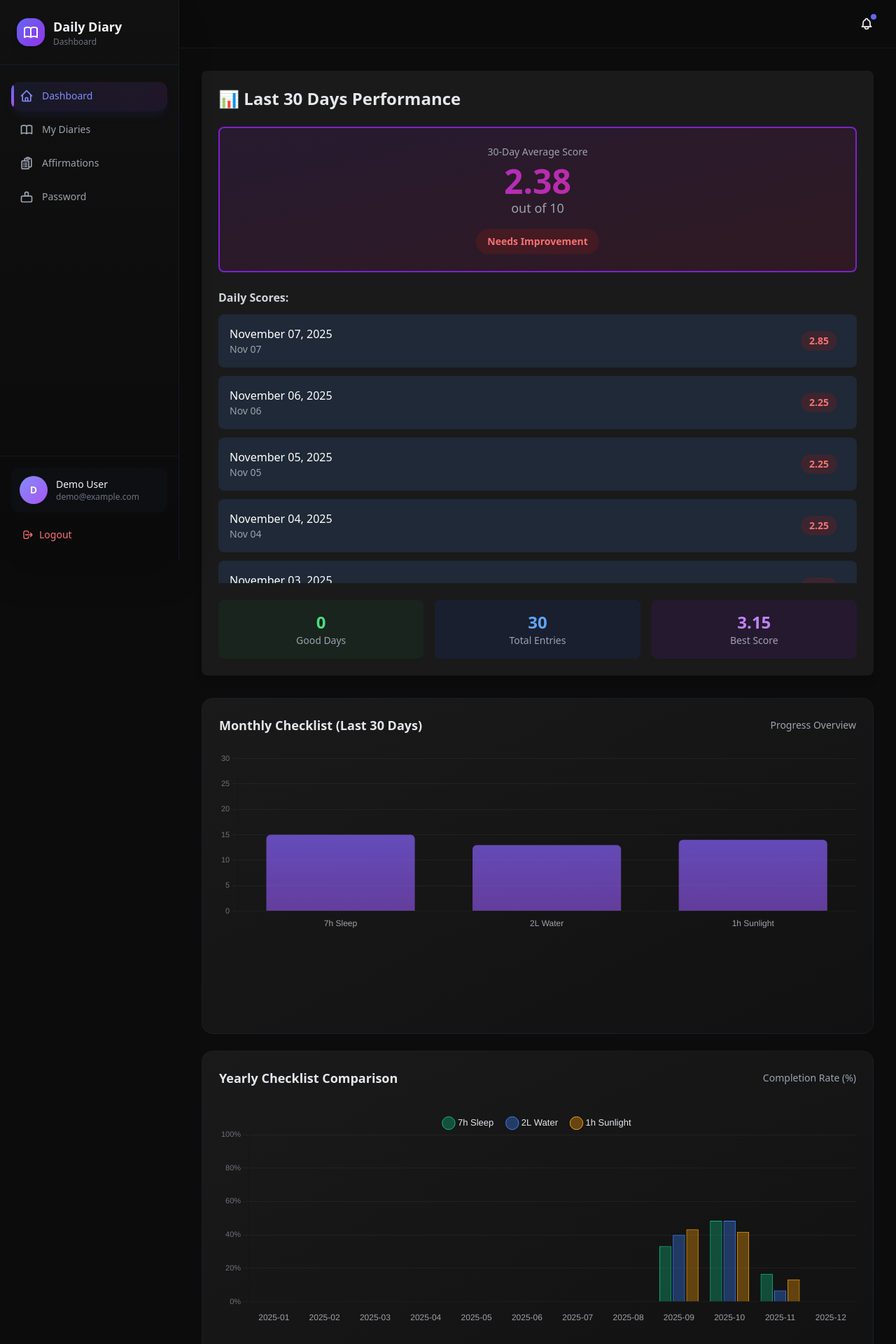
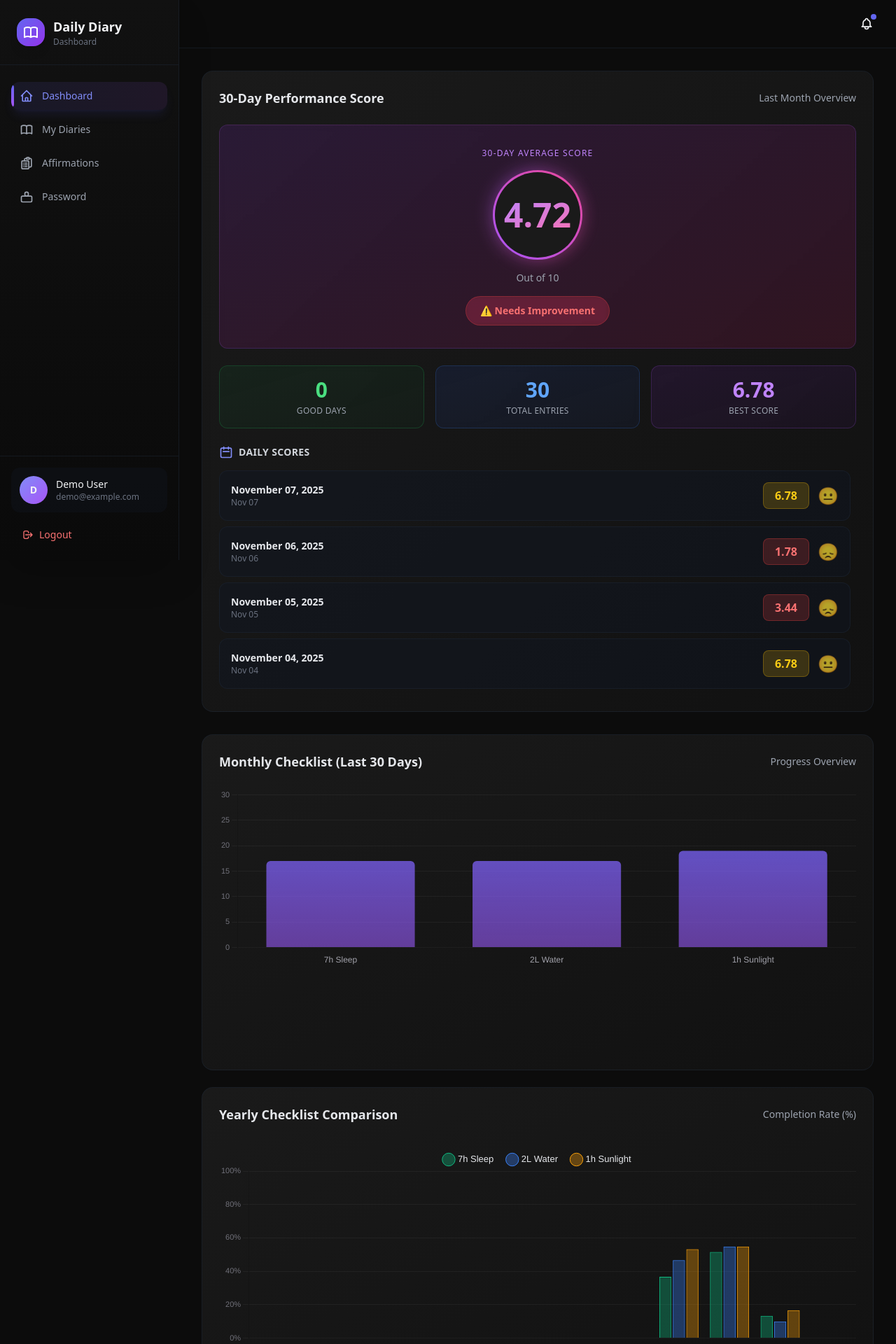
Before and after one commit to AnimeshShakya/e-diary, a Laravel app: page /dashboard in a window 1280 px wide. Shown: the top 1920 px of the page at 70% size. Run offline with Laravel 12, Linux system fonts and the light colour scheme; a user stored in the database is signed in; data comes from the database, SQL or seed files in the repository; style sheets or scripts are compiled from the project's sources; some libraries are stand-ins or nearby versions.

Commit message:
Added Scoring feature

```diff
--- a/app/Livewire/ScoreCalculator.php
+++ b/app/Livewire/ScoreCalculator.php
@@ -3,6 +3,7 @@
 namespace App\Livewire;
 
 use App\Models\Diary;
+use App\Models\Checklist;
 use Carbon\Carbon;
 use Illuminate\Support\Facades\Auth;
 use Livewire\Component;
@@ -112,8 +113,8 @@ class ScoreCalculator extends Component
     {
         // Load checklist data
         $checklistArray = json_decode($diary->checklist_array, true) ?? [];
-        $totalChecklist = count($checklistArray);
-        $completedChecklist = collect($checklistArray)->where('completed', true)->count();
+        $completedChecklist = count($checklistArray);
+        $totalChecklist = Checklist::count();
 
         // Calculate checklist score
         $checklistScore = $totalChecklist > 0
@@ -122,8 +123,11 @@ class ScoreCalculator extends Component
 
         // Sleep score
         $sleep = $diary->sleep ?? 7;
-        if ($sleep >= 6 && $sleep <= 8) {
+        if ($sleep == 7) {
             $sleepScore = 10;
+        }
+        elseif ($sleep == 6 && $sleep == 8) {
+            $sleepScore = 9;
         } elseif ($sleep == 5 || $sleep == 9) {
             $sleepScore = 7;
         } elseif ($sleep == 4 || $sleep == 10) {
@@ -131,25 +135,26 @@ class ScoreCalculator extends Component
         } else {
             $sleepScore = 1;
         }
-        $sleepFinal = ($sleepScore / 10) * 2.5;
+        $sleepFinal = ($sleepScore / 10) * 2;
 
         // Management score
-        $management = $diary->management ?? 1;
+        $management = $diary->management ?? 2;
         $managementScore = max(0, 10 - ($management - 1));
-        $managementFinal = ($managementScore / 10) * 1.5;
+        $managementFinal = ($managementScore / 10) * 1;
 
         // Utilized score
         $utilized = $diary->utilized ?? 16;
         $utilizedScore = min(($utilized / 16) * 10, 10);
-        $utilizedFinal = ($utilizedScore / 10) * 2;
+        $utilizedFinal = ($utilizedScore / 10) * 3;
 
         // Wasted score
         $wasted = $diary->wasted ?? 0;
         $wastedScore = max(0, 10 - $wasted);
-        $wastedFinal = ($wastedScore / 10) * 1;
+        $wastedFinal = ($wastedScore / 10) * 3;
 
         // Total score
         $timeScore = $sleepFinal + $managementFinal + $utilizedFinal + $wastedFinal;
+        $timeScore = ($timeScore / 9) * 5;
 
         return round($checklistScore + $timeScore, 2);
     }
--- a/resources/css/app.css
+++ b/resources/css/app.css
@@ -1,3 +1,18 @@
 @tailwind base;
 @tailwind components;
 @tailwind utilities;
+
+@layer utilities {
+    @keyframes spin-slow {
+        from {
+            transform: rotate(0deg);
+        }
+        to {
+            transform: rotate(360deg);
+        }
+    }
+
+    .animate-spin-slow {
+        animation: spin-slow 3s linear infinite;
+    }
+}
--- a/resources/views/livewire/score-calculator-monthly.blade.php
+++ b/resources/views/livewire/score-calculator-monthly.blade.php
@@ -1,61 +1,116 @@
-<div class="p-6 bg-white dark:bg-[#1a1a1a] rounded-lg shadow-lg">
-    <h3 class="text-2xl font-bold mb-6 text-gray-800 dark:text-gray-200">📊 Last 30 Days Performance</h3>
+<x-dashboard.card class="hover:border-indigo-500/50">
+    <div class="flex items-center justify-between mb-6">
+        <h3 class="text-lg font-semibold text-gray-200">30-Day Performance Score</h3>
+        <span class="text-sm text-gray-400">Last Month Overview</span>
+    </div>
 
     @if($hasData)
-        <!-- Average Score Display -->
-        <div class="mb-6 p-6 bg-gradient-to-br from-purple-50 to-pink-50 dark:from-purple-900/20 dark:to-pink-900/20 rounded-lg border-2 border-purple-200 dark:border-purple-700">
-            <div class="text-center">
-                <div class="text-sm text-gray-600 dark:text-gray-400 mb-2">30-Day Average Score</div>
-                <div class="text-5xl font-bold text-transparent bg-clip-text bg-gradient-to-r from-purple-600 to-pink-600">
+        <div class="space-y-6">
+            <!-- 30 Day Average Score - Hero Section -->
+            <div class="relative p-8 rounded-xl bg-gradient-to-br from-purple-900/20 to-pink-900/20 border border-purple-500/20 backdrop-blur-sm overflow-hidden">
+                <!-- Animated Background -->
+                <div class="absolute inset-0 bg-gradient-to-br from-purple-500/5 to-pink-500/5 animate-pulse"></div>
+
+                <div class="relative z-10 text-center">
+                    <div class="text-xs uppercase tracking-widest text-purple-400 mb-4 font-medium">
+                        30-Day Average Score
+                    </div>
+
+                    <div class="flex justify-center items-center mb-4">
+                        <div class="relative">
+                            <!-- Animated Ring -->
+                            <div class="absolute inset-0 rounded-full bg-gradient-to-tr from-purple-500 to-pink-500 animate-spin-slow blur-md opacity-50"></div>
+
+                            <!-- Score Circle -->
+                            <div class="relative w-32 h-32 rounded-full bg-gradient-to-tr from-purple-500 to-pink-500 p-[3px]">
+                                <div class="w-full h-full bg-[#1a1a1a] rounded-full flex items-center justify-center">
+                                    <span class="text-5xl font-bold bg-gradient-to-br from-purple-400 to-pink-400 bg-clip-text text-transparent">
                                         {{ $averageScore }}
+                                    </span>
                                 </div>
-                <div class="text-lg text-gray-600 dark:text-gray-400">out of 10</div>
+                            </div>
+                        </div>
+                    </div>
 
-                <!-- Rating Badge -->
-                <div class="mt-4 inline-block px-4 py-2 rounded-full text-sm font-semibold
-                    @if($averageScore >= 9) bg-green-100 dark:bg-green-900/30 text-green-800 dark:text-green-400
-                    @elseif($averageScore >= 7) bg-blue-100 dark:bg-blue-900/30 text-blue-800 dark:text-blue-400
-                    @elseif($averageScore >= 5) bg-yellow-100 dark:bg-yellow-900/30 text-yellow-800 dark:text-yellow-400
-                    @else bg-red-100 dark:bg-red-900/30 text-red-800 dark:text-red-400
+                    <div class="text-sm text-gray-400 mb-4">Out of 10</div>
+
+                    <!-- Performance Badge -->
+                    <div class="inline-flex items-center gap-2 px-5 py-2.5 rounded-full text-sm font-semibold backdrop-blur-sm
+                        @if($averageScore >= 9) bg-green-500/20 text-green-400 border border-green-500/30
+                        @elseif($averageScore >= 7) bg-blue-500/20 text-blue-400 border border-blue-500/30
+                        @elseif($averageScore >= 5) bg-yellow-500/20 text-yellow-400 border border-yellow-500/30
+                        @else bg-red-500/20 text-red-400 border border-red-500/30
                         @endif
                     ">
-                    @if($averageScore >= 9) Excellent Performance
-                    @elseif($averageScore >= 7) Good Performance
-                    @elseif($averageScore >= 5) Fair Performance
-                    @else Needs Improvement
+                        @if($averageScore >= 9) ⭐ Excellent Performance
+                        @elseif($averageScore >= 7) ✅ Good Progress
+                        @elseif($averageScore >= 5) ⚡ Keep Going
+                        @else ⚠️ Needs Improvement
                         @endif
                     </div>
                 </div>
             </div>
 
+            <!-- Statistics Grid -->
+            <div class="grid grid-cols-3 gap-4">
+                <div class="p-4 rounded-xl bg-gradient-to-br from-green-900/20 to-green-900/10 border border-green-500/20 text-center backdrop-blur-sm">
+                    <div class="text-3xl font-bold text-green-400 mb-1">
+                        {{ collect($monthlyScores)->where('score', '>=', 7)->count() }}
+                    </div>
+                    <div class="text-xs text-gray-400 uppercase tracking-wide">Good Days</div>
+                </div>
+                <div class="p-4 rounded-xl bg-gradient-to-br from-blue-900/20 to-blue-900/10 border border-blue-500/20 text-center backdrop-blur-sm">
+                    <div class="text-3xl font-bold text-blue-400 mb-1">
+                        {{ count($monthlyScores) }}
+                    </div>
+                    <div class="text-xs text-gray-400 uppercase tracking-wide">Total Entries</div>
+                </div>
+                <div class="p-4 rounded-xl bg-gradient-to-br from-purple-900/20 to-purple-900/10 border border-purple-500/20 text-center backdrop-blur-sm">
+                    <div class="text-3xl font-bold text-purple-400 mb-1">
+                        {{ collect($monthlyScores)->max('score') ?? 0 }}
+                    </div>
+                    <div class="text-xs text-gray-400 uppercase tracking-wide">Best Score</div>
+                </div>
+            </div>
+
             <!-- Daily Scores List -->
-        <div class="space-y-3">
-            <h4 class="font-semibold text-gray-700 dark:text-gray-300 mb-3">Daily Scores:</h4>
-            <div class="grid gap-3 max-h-96 overflow-y-auto">
+            <div>
+                <h4 class="text-sm font-semibold text-gray-300 mb-4 flex items-center gap-2 uppercase tracking-wide">
+                    <svg class="w-5 h-5 text-indigo-400" fill="none" stroke="currentColor" viewBox="0 0 24 24">
+                        <path stroke-linecap="round" stroke-linejoin="round" stroke-width="2" d="M8 7V3m8 4V3m-9 8h10M5 21h14a2 2 0 002-2V7a2 2 0 00-2-2H5a2 2 0 00-2 2v12a2 2 0 002 2z"></path>
+                    </svg>
+                    Daily Scores
+                </h4>
+
+                <div class="space-y-2 max-h-[320px] overflow-y-auto pr-2 scrollbar-thin scrollbar-thumb-gray-700 scrollbar-track-gray-900/50">
                     @foreach($monthlyScores as $dayScore)
-                    <div class="flex items-center justify-between p-4 bg-gray-50 dark:bg-gray-800 rounded-lg hover:bg-gray-100 dark:hover:bg-gray-700 transition">
-                        <div>
-                            <div class="font-medium text-gray-900 dark:text-white">{{ $dayScore['fullDate'] }}</div>
-                            <div class="text-sm text-gray-500 dark:text-gray-400">{{ $dayScore['date'] }}</div>
+                        <div class="group flex items-center justify-between p-4 rounded-xl bg-gray-900/40 border border-gray-800/50 hover:border-indigo-500/30 hover:bg-gray-900/60 transition-all duration-200">
+                            <!-- Date -->
+                            <div class="flex-1">
+                                <div class="font-semibold text-gray-200 text-sm">{{ $dayScore['fullDate'] }}</div>
+                                <div class="text-xs text-gray-500">{{ $dayScore['date'] }}</div>
                             </div>
+
                             <div class="flex items-center gap-3">
                                 <!-- Score Badge -->
-                            <span class="px-3 py-1 rounded-full text-sm font-semibold
-                                @if($dayScore['score'] >= 9) bg-green-100 dark:bg-green-900/30 text-green-800 dark:text-green-400
-                                @elseif($dayScore['score'] >= 7) bg-blue-100 dark:bg-blue-900/30 text-blue-800 dark:text-blue-400
-                                @elseif($dayScore['score'] >= 5) bg-yellow-100 dark:bg-yellow-900/30 text-yellow-800 dark:text-yellow-400
-                                @else bg-red-100 dark:bg-red-900/30 text-red-800 dark:text-red-400
+                                <div class="flex flex-col items-end">
+                                    <span class="px-4 py-1.5 rounded-lg min-w-[55px] text-center text-base font-bold backdrop-blur-sm
+                                        @if($dayScore['score'] >= 9) bg-green-500/20 text-green-400 border border-green-500/30
+                                        @elseif($dayScore['score'] >= 7) bg-blue-500/20 text-blue-400 border border-blue-500/30
+                                        @elseif($dayScore['score'] >= 5) bg-yellow-500/20 text-yellow-400 border border-yellow-500/30
+                                        @else bg-red-500/20 text-red-400 border border-red-500/30
                                         @endif
                                     ">
                                         {{ $dayScore['score'] }}
                                     </span>
+                                </div>
 
-                            <!-- Emoji -->
-                            <span class="text-2xl">
-                                @if($dayScore['score'] >= 9)
-                                @elseif($dayScore['score'] >= 7)
-                                @elseif($dayScore['score'] >= 5)
-                                @else
+                                <!-- Emoji Mood -->
+                                <span class="text-2xl opacity-70 group-hover:opacity-100 group-hover:scale-110 transition-all duration-200">
+                                    @if($dayScore['score'] >= 9) 😍
+                                    @elseif($dayScore['score'] >= 7) 😊
+                                    @elseif($dayScore['score'] >= 5) 😐
+                                    @else 😞
                                     @endif
                                 </span>
                             </div>
@@ -63,38 +118,25 @@
                     @endforeach
                 </div>
             </div>
-
-        <!-- Statistics -->
-        <div class="mt-6 grid grid-cols-3 gap-4">
-            <div class="p-4 bg-green-50 dark:bg-green-900/20 rounded-lg text-center">
-                <div class="text-2xl font-bold text-green-600 dark:text-green-400">
-                    {{ collect($monthlyScores)->where('score', '>=', 7)->count() }}
-                </div>
-                <div class="text-sm text-gray-600 dark:text-gray-400">Good Days</div>
-            </div>
-            <div class="p-4 bg-blue-50 dark:bg-blue-900/20 rounded-lg text-center">
-                <div class="text-2xl font-bold text-blue-600 dark:text-blue-400">
-                    {{ count($monthlyScores) }}
-                </div>
-                <div class="text-sm text-gray-600 dark:text-gray-400">Total Entries</div>
-            </div>
-            <div class="p-4 bg-purple-50 dark:bg-purple-900/20 rounded-lg text-center">
-                <div class="text-2xl font-bold text-purple-600 dark:text-purple-400">
-                    {{ collect($monthlyScores)->max('score') ?? 0 }}
-                </div>
-                <div class="text-sm text-gray-600 dark:text-gray-400">Best Score</div>
-            </div>
         </div>
     @else
-        <div class="h-64 flex items-center justify-center p-6 bg-gray-50 dark:bg-gray-900/50 rounded-lg border-2 border-dashed border-gray-300 dark:border-gray-700">
-            <div class="text-center text-gray-500 dark:text-gray-400">
-                <div class="text-6xl mb-4">📊</div>
-                <p class="text-lg">No diary entries found in the last 30 days</p>
-                <p class="text-sm mt-2">Start creating diary entries to see your performance!</p>
-                <a href="{{ route('diaries.create') }}" class="mt-4 inline-block px-6 py-2 bg-blue-600 hover:bg-blue-700 text-white rounded-lg transition">
+        <div class="flex items-center justify-center p-12 rounded-xl bg-gray-900/40 border border-gray-800/50 min-h-[24rem]">
+            <div class="text-center">
+                <div class="w-20 h-20 mx-auto mb-6 rounded-full bg-gray-800/50 flex items-center justify-center">
+                    <svg class="w-10 h-10 text-gray-600" fill="none" stroke="currentColor" viewBox="0 0 24 24">
+                        <path stroke-linecap="round" stroke-linejoin="round" stroke-width="2"
+                            d="M9 19v-6a2 2 0 00-2-2H5a2 2 0 00-2 2v6a2 2 0 002 2h2a2 2 0 002-2zm0 0V9a2 2 0 012-2h2a2 2 0 012 2v10m-6 0a2 2 0 002 2h2a2 2 0 002-2m0 0V5a2 2 0 012-2h2a2 2 0 012 2v14a2 2 0 01-2 2h-2a2 2 0 01-2-2z"></path>
+                    </svg>
+                </div>
+                <p class="text-gray-400 text-base mb-2">No diary entries found in the last 30 days</p>
+                <p class="text-gray-500 text-sm mb-6">Start creating diary entries to see your performance!</p>
+                <a href="{{ route('diaries.create') }}" class="inline-flex items-center gap-2 px-6 py-2.5 bg-gradient-to-r from-indigo-600 to-purple-600 hover:from-indigo-500 hover:to-purple-500 text-white rounded-lg font-medium transition-all duration-200 shadow-lg shadow-indigo-500/20">
+                    <svg class="w-5 h-5" fill="none" stroke="currentColor" viewBox="0 0 24 24">
+                        <path stroke-linecap="round" stroke-linejoin="round" stroke-width="2" d="M12 4v16m8-8H4"></path>
+                    </svg>
                     Create Diary Entry
                 </a>
             </div>
         </div>
     @endif
-</div>
+</x-dashboard.card>
```
Also changed, not shown: database/factories/ChecklistFactory.php (added, +27 -0 lines), resources/views/livewire/score-calculator.blade.php (+14 -14 lines), tests/Unit/ScoreCalculatorTest.php (added, +353 -0 lines). Lines whose indentation alone changed are shown as unchanged.
